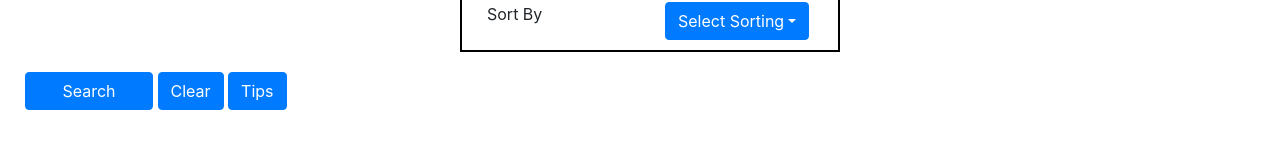
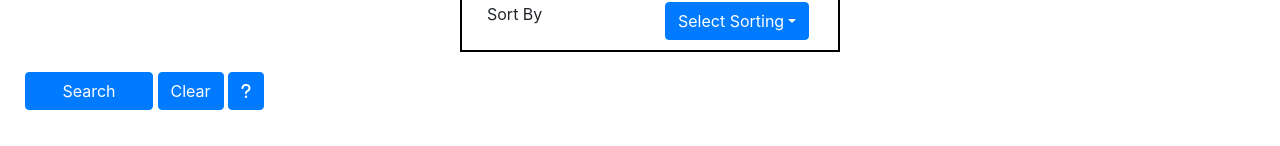
Before and after one commit to Andrew12Liu/HCIfinal, a React (Create React App) app: page / in a window 1280 px wide. Shown: the part 802-948 px from the top of the page. Built offline with nearby package versions, Linux system fonts and the light colour scheme.

Commit message:
added question mark icon

```diff
--- a/package.json
+++ b/package.json
@@ -3,6 +3,9 @@
   "version": "0.1.0",
   "private": true,
   "dependencies": {
+    "@fortawesome/fontawesome-svg-core": "^6.1.1",
+    "@fortawesome/free-solid-svg-icons": "^6.1.1",
+    "@fortawesome/react-fontawesome": "^0.1.18",
     "@testing-library/jest-dom": "^5.16.3",
     "@testing-library/react": "^12.1.4",
     "@testing-library/user-event": "^13.5.0",
--- a/src/App.js
+++ b/src/App.js
@@ -11,6 +11,8 @@
 import {Button, Col, Container, Row, Modal } from "react-bootstrap";
 import Searched from "./stuff/searched";
 import { useEffect, useState } from "react";
+import { FontAwesomeIcon } from '@fortawesome/react-fontawesome';
+import { faQuestion } from '@fortawesome/free-solid-svg-icons'
 
 
 function MyVerticallyCenteredModal(props) {
@@ -104,7 +106,7 @@
       }}>Clear</Button>
       {" "}
       <Button variant="primary" onClick={() => setModalShow(true)}>
-        Tips
+      <FontAwesomeIcon icon={faQuestion} />
       </Button>
       </>
 
```
Also changed, not shown: 1 other file (tests, documents, lock files or other folders).
